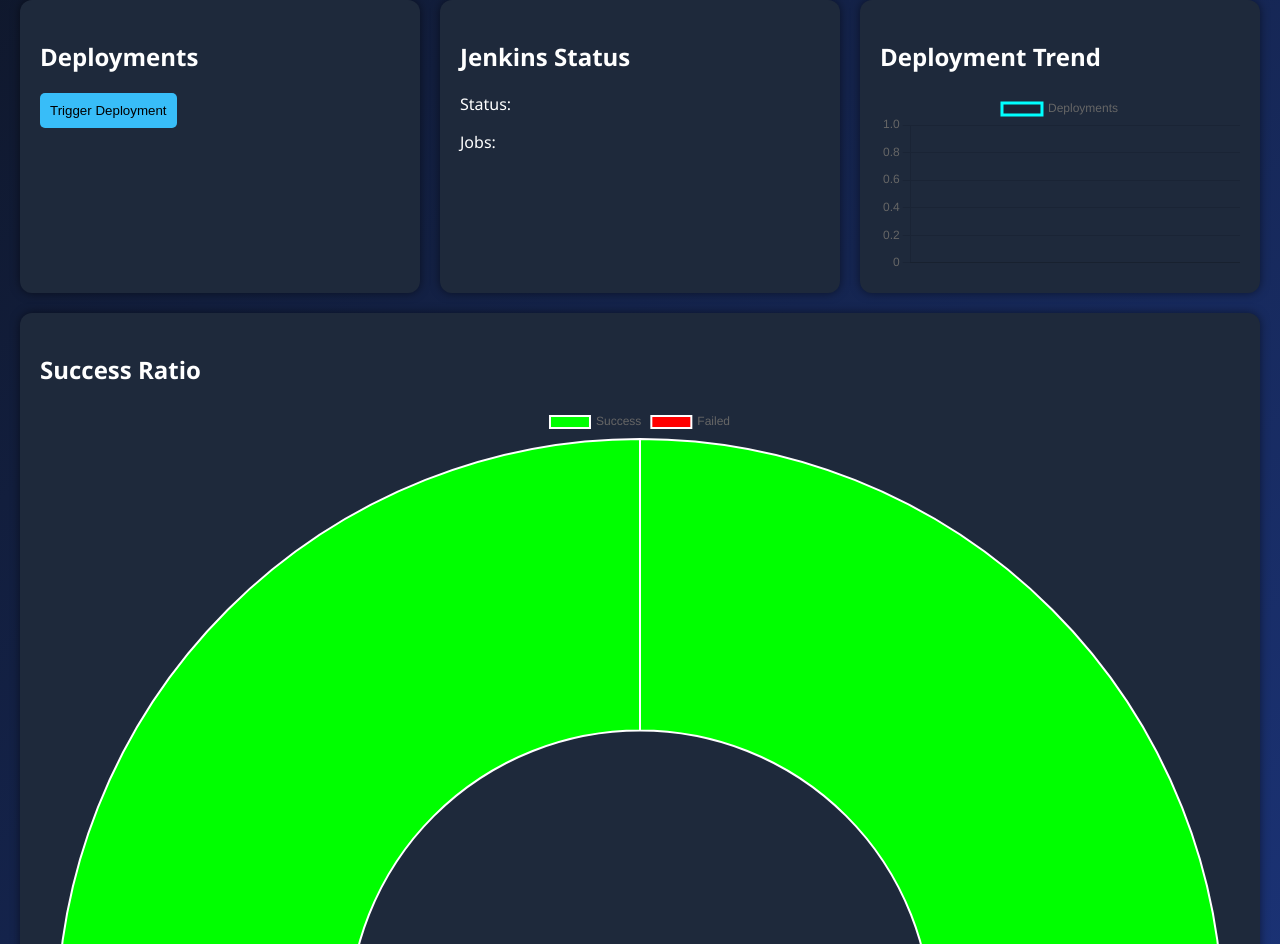
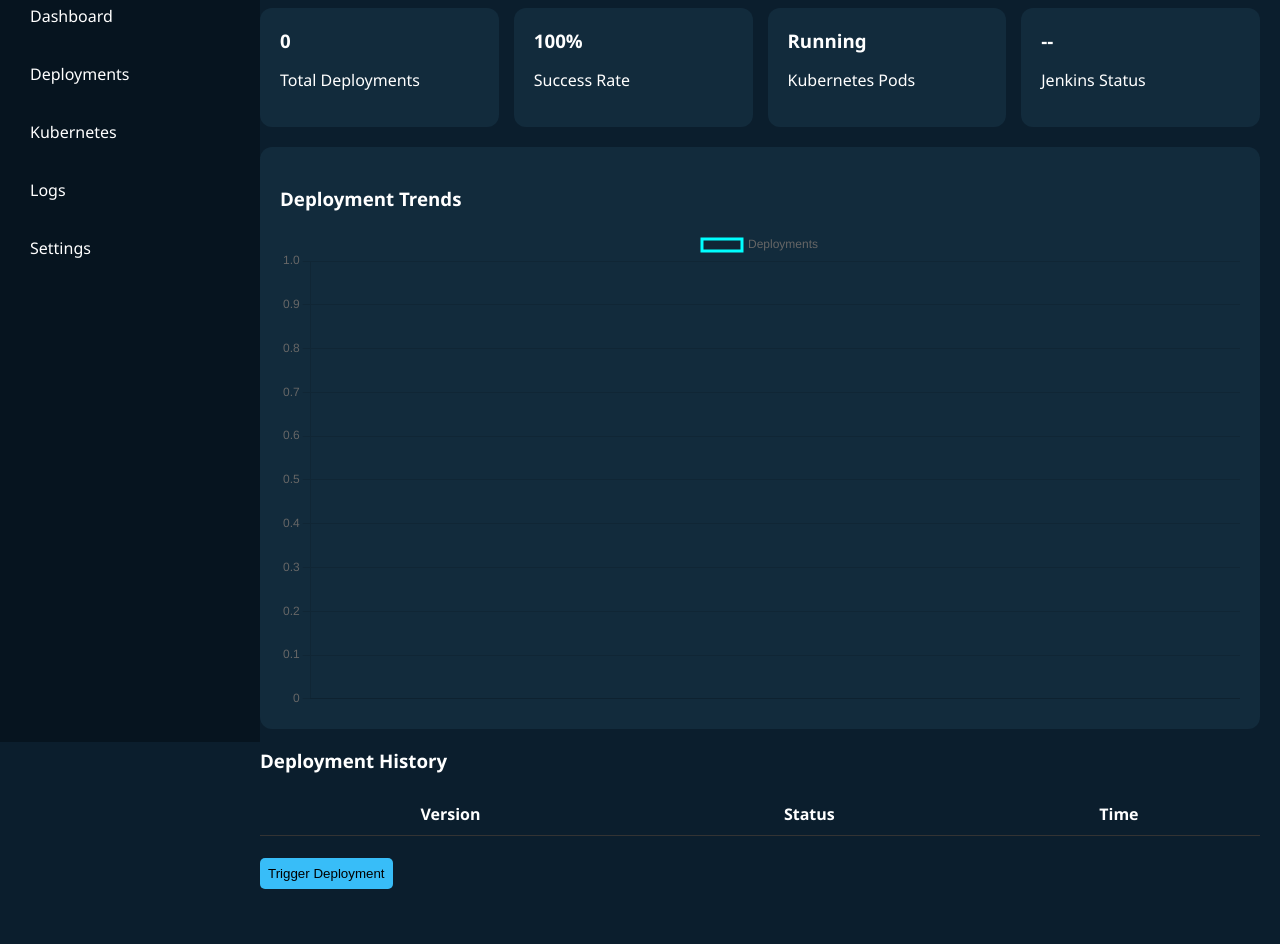
Before and after one commit to Simran24MCC20089/deployflow, a website: page index.html in a window 1280 px wide. Shown: the part 98-1042 px from the top of the page. After the commit the page ends 1007 px from the top, so only its background shows below. Drawn offline with nearby package versions, Linux system fonts and the light colour scheme; no server answers.

Commit message:
final professional dashboard

```diff
--- a/index.html
+++ b/index.html
@@ -1,8 +1,9 @@
+<meta charset="UTF-8">
 <!DOCTYPE html>
 <html lang="en">
 <head>
 <meta charset="UTF-8">
-<title>DeployFlow Dashboard</title>
+<title>DeployFlow DevOps Dashboard</title>
 
 <script src="https://cdn.jsdelivr.net/npm/chart.js"></script>
 
@@ -10,101 +11,155 @@
 body {
   margin: 0;
   font-family: 'Segoe UI';
-  background: linear-gradient(135deg, #0f172a, #1e3a8a);
+  background: #0b1e2d;
   color: white;
 }
 
-/* HEADER */
-.header {
-  text-align: center;
+/* SIDEBAR */
+.sidebar {
+  width: 220px;
+  height: 100vh;
+  background: #06141f;
+  position: fixed;
   padding: 20px;
-  font-size: 28px;
-  font-weight: bold;
 }
 
-/* LAYOUT */
-.container {
+.sidebar h2 {
+  color: #38bdf8;
+}
+
+.sidebar p {
+  padding: 10px;
+  cursor: pointer;
+  border-radius: 6px;
+}
+
+.sidebar p:hover {
+  background: #1e293b;
+}
+
+/* MAIN */
+.main {
+  margin-left: 240px;
+  padding: 20px;
+}
+
+/* TOP CARDS */
+.cards {
   display: flex;
-  gap: 20px;
-  padding: 20px;
+  gap: 15px;
   flex-wrap: wrap;
 }
 
-/* CARD */
 .card {
   flex: 1;
-  min-width: 300px;
-  background: #1e293b;
+  min-width: 180px;
+  background: #122b3c;
   padding: 20px;
   border-radius: 12px;
-  box-shadow: 0 0 10px rgba(0,0,0,0.5);
 }
 
-/* BUTTON */
-button {
-  padding: 10px;
-  background: #38bdf8;
-  border: none;
-  border-radius: 5px;
-  cursor: pointer;
+.card h3 {
+  margin: 0;
 }
 
-button:hover {
-  background: #0ea5e9;
+/* CHART */
+.chart {
+  margin-top: 20px;
+  background: #122b3c;
+  padding: 20px;
+  border-radius: 12px;
+}
+
+/* TABLE */
+table {
+  width: 100%;
+  margin-top: 20px;
+  border-collapse: collapse;
+}
+
+td, th {
+  padding: 10px;
+  border-bottom: 1px solid #333;
 }
 
 .green { color: lightgreen; }
 .red { color: red; }
 
-canvas {
-  margin-top: 10px;
+button {
+  padding: 8px;
+  background: #38bdf8;
+  border: none;
+  border-radius: 5px;
+  cursor: pointer;
 }
 </style>
 </head>
 
 <body>
 
-<div class="header">
-DeployFlow Dashboard
+<div class="sidebar">
+<h2>DeployFlow</h2>
+<p>Dashboard</p>
+<p>Deployments</p>
+<p>Kubernetes</p>
+<p>Logs</p>
+<p>Settings</p>
 </div>
 
-<div class="container">
+<div class="main">
 
-<!-- DEPLOYMENTS -->
+<h1>DevOps Monitoring Dashboard</h1>
+
+<!-- KPI CARDS -->
+<div class="cards">
 <div class="card">
-<h2>Deployments</h2>
-
-<button onclick="deploy()">Trigger Deployment</button>
-
-<ul id="deployList"></ul>
+<h3 id="builds">0</h3>
+<p>Total Deployments</p>
 </div>
 
-<!-- JENKINS -->
 <div class="card">
-<h2>Jenkins Status</h2>
-
-<p>Status: <span id="status"></span></p>
-<p>Jobs: <span id="jobs"></span></p>
+<h3 id="success">100%</h3>
+<p>Success Rate</p>
 </div>
 
-<!-- LINE CHART -->
 <div class="card">
-<h2>Deployment Trend</h2>
-<canvas id="lineChart"></canvas>
+<h3>Running</h3>
+<p>Kubernetes Pods</p>
 </div>
 
-<!-- PIE CHART -->
 <div class="card">
-<h2>Success Ratio</h2>
-<canvas id="pieChart"></canvas>
+<h3 id="jenkinsStatus">--</h3>
+<p>Jenkins Status</p>
 </div>
+</div>
+
+<!-- CHART -->
+<div class="chart">
+<h3>Deployment Trends</h3>
+<canvas id="chart"></canvas>
+</div>
+
+<!-- TABLE -->
+<h3>Deployment History</h3>
+<table>
+<tr>
+<th>Version</th>
+<th>Status</th>
+<th>Time</th>
+</tr>
+<tbody id="deployList"></tbody>
+</table>
+
+<br>
+<button onclick="deploy()">Trigger Deployment</button>
 
 </div>
 
 <script>
 const API = "http://localhost:5000/api";
 
-let lineChart = new Chart(document.getElementById("lineChart"), {
+let chart = new Chart(document.getElementById("chart"), {
   type: 'line',
   data: {
     labels: [],
@@ -116,38 +171,31 @@ let lineChart = new Chart(document.getElementById("lineChart"), {
   }
 });
 
-let pieChart = new Chart(document.getElementById("pieChart"), {
-  type: 'doughnut',
-  data: {
-    labels: ["Success", "Failed"],
-    datasets: [{
-      data: [1,0],
-      backgroundColor: ["lime","red"]
-    }]
-  }
-});
-
 async function loadDeployments() {
   const res = await fetch(API + "/deployments");
   const data = await res.json();
 
-  let list = document.getElementById("deployList");
-  list.innerHTML = "";
+  document.getElementById("builds").innerText = data.length;
 
-  let success = 0;
+  let success = data.filter(d => d.status==="Success").length;
+  let rate = data.length ? Math.round((success/data.length)*100) : 100;
+  document.getElementById("success").innerText = rate + "%";
 
-  data.forEach((d,i) => {
-    list.innerHTML += `<li>${d.version} - ${d.status} - ${d.time}</li>`;
-    if(d.status==="Success") success++;
+  let table = document.getElementById("deployList");
+  table.innerHTML = "";
+
+  data.forEach(d => {
+    table.innerHTML += `
+    <tr>
+      <td>${d.version}</td>
+      <td class="${d.status==='Success'?'green':'red'}">${d.status}</td>
+      <td>${d.time}</td>
+    </tr>`;
   });
 
-  // update charts
-  lineChart.data.labels = data.map((_,i)=>i+1);
-  lineChart.data.datasets[0].data = data.map((_,i)=>i+1);
-  lineChart.update();
-
-  pieChart.data.datasets[0].data = [success, data.length-success];
-  pieChart.update();
+  chart.data.labels = data.map((_,i)=>i+1);
+  chart.data.datasets[0].data = data.map((_,i)=>i+1);
+  chart.update();
 }
 
 async function deploy() {
@@ -159,11 +207,7 @@ async function loadJenkins() {
   const res = await fetch(API + "/jenkins");
   const data = await res.json();
 
-  document.getElementById("status").innerText = data.status;
-  document.getElementById("jobs").innerText = data.jobs;
-
-  document.getElementById("status").className =
-    data.status==="Connected" ? "green" : "red";
+  document.getElementById("jenkinsStatus").innerText = data.status;
 }
 
 setInterval(()=>{
```
